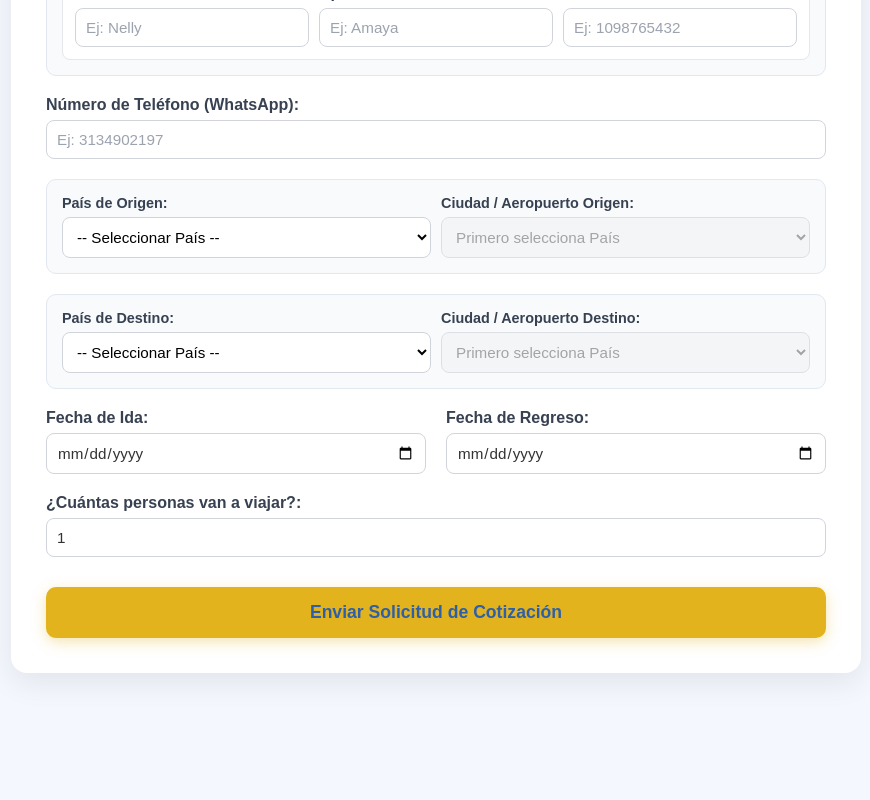
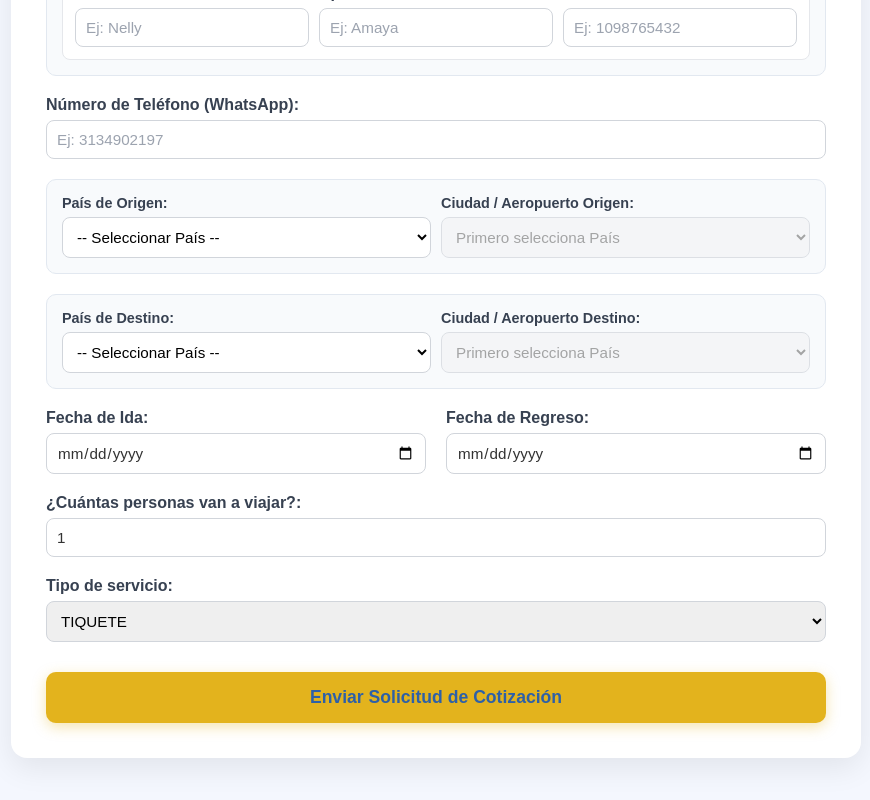
Before and after one commit to SiriusTVT/WD-Travel, a React (Vite) app in the folder WD_Travel/: page / in a window 1280 px wide. Shown: the part 802-1602 px from the top of the page, without its empty margins (204-1074 px from the left). Before the commit the page ends 1535 px from the top, so only its background shows below. Built offline with nearby package versions, Linux system fonts and the light colour scheme.

Commit message:
Add booking type selection to Home and Admin components; implement service type options for bookings

```diff
--- a/WD_Travel/src/pages/Admin.tsx
+++ b/WD_Travel/src/pages/Admin.tsx
@@ -346,6 +346,19 @@ export const Admin: React.FC<AdminProps> = ({ bookings, setBookings }) => {
                 </div>
               ))}
 
+              <div>
+                <label style={{ display: 'block', fontSize: '0.85rem', fontWeight: 'bold', marginBottom: '4px' }}>Tipo de servicio:</label>
+                <select
+                  required
+                  value={newBooking.isPackage ? 'PAQUETE' : 'TIQUETE'}
+                  onChange={e => setNewBooking({ ...newBooking, isPackage: e.target.value === 'PAQUETE', isTicket: e.target.value === 'TIQUETE' })}
+                  style={{ width: '100%', padding: '8px', borderRadius: '6px', border: '1px solid #d1d5db' }}
+                >
+                  <option value="TIQUETE">TIQUETE</option>
+                  <option value="PAQUETE">PAQUETE</option>
+                </select>
+              </div>
+
               {/* Origen */}
               <div style={{ padding: '12px', backgroundColor: '#f8fafc', borderRadius: '8px', border: '1px solid #e2e8f0' }}>
                 <LocationSelector labelPrefix="Origen" value={origin} onChange={setOrigin} />
--- a/WD_Travel/src/pages/Home.tsx
+++ b/WD_Travel/src/pages/Home.tsx
@@ -7,6 +7,8 @@ interface Traveler {
   lastName: string;
   cedula: string;
 }
+
+type BookingType = 'TIQUETE' | 'PAQUETE';
 
 interface HomeProps {
   onBookingSubmit: (booking: Booking) => void;
@@ -21,6 +23,7 @@ export const Home: React.FC<HomeProps> = ({ onBookingSubmit }) => {
   const [phone, setPhone] = useState('');
   const [travelDate, setTravelDate] = useState('');
   const [returnDate, setReturnDate] = useState('');
+  const [bookingType, setBookingType] = useState<BookingType>('TIQUETE');
   const [travelerCount, setTravelerCount] = useState(1);
   const [travelers, setTravelers] = useState<Traveler[]>([
     { firstName: '', lastName: '', cedula: '' }
@@ -62,8 +65,8 @@ export const Home: React.FC<HomeProps> = ({ onBookingSubmit }) => {
       bookingCode: 'PENDIENTE',
       travelDate,
       returnDate,
-      isTicket: true,
-      isPackage: false,
+      isTicket: bookingType === 'TIQUETE',
+      isPackage: bookingType === 'PAQUETE',
       airline: 'Por definir',
       paymentMethod: 'PENDIENTE',
       totalValue: 0,
@@ -196,6 +199,14 @@ export const Home: React.FC<HomeProps> = ({ onBookingSubmit }) => {
                 <input required type="number" min="1" max="20" value={travelerCount} onChange={e => handleTravelerCountChange(Number(e.target.value))} style={{ width: '100%', padding: '10px', borderRadius: '8px' }} />
               </div>
 
+              <div>
+                <label style={{ display: 'block', marginBottom: '6px', fontWeight: '600', color: '#374151' }}>Tipo de servicio:</label>
+                <select required value={bookingType} onChange={e => setBookingType(e.target.value as BookingType)} style={{ width: '100%', padding: '10px', borderRadius: '8px', border: '1px solid #d1d5db' }}>
+                  <option value="TIQUETE">TIQUETE</option>
+                  <option value="PAQUETE">PAQUETE</option>
+                </select>
+              </div>
+
               <button
                 type="submit"
                 style={{ marginTop: '10px', width: '100%', padding: '15px', backgroundColor: '#E3B31D', color: '#2D60A8', border: 'none', borderRadius: '10px', fontSize: '1.1rem', fontWeight: 'bold', cursor: 'pointer', boxShadow: '0 4px 14px rgba(227,179,29,0.35)' }}
```
